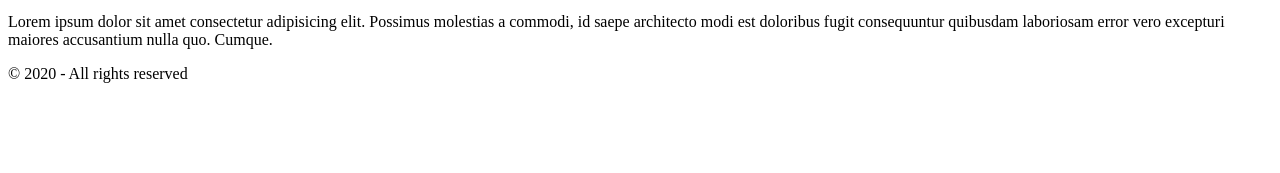
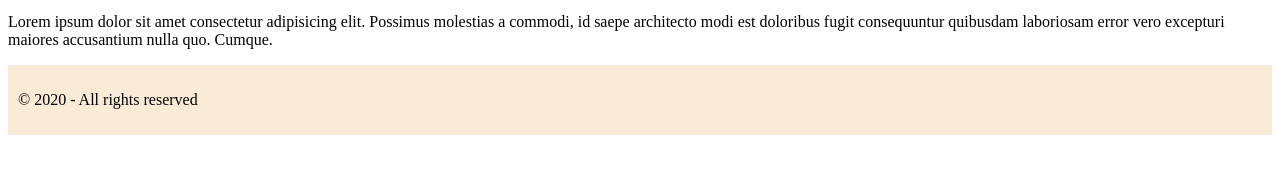
Before and after one commit to RehabHesham/Mearn_24-25_Day2, a plain HTML site: page index.html in a window 1280 px wide. Shown: the part 215-388 px from the top of the page. Drawn offline with Linux system fonts and the light colour scheme.

Commit message:
add footer style

```diff
--- a/style.css
+++ b/style.css
@@ -9,3 +9,8 @@ nav{
     background-color: antiquewhite;
     padding: 10px;
 }
+
+footer{
+    background-color: antiquewhite;
+    padding: 10px;
+}
```
